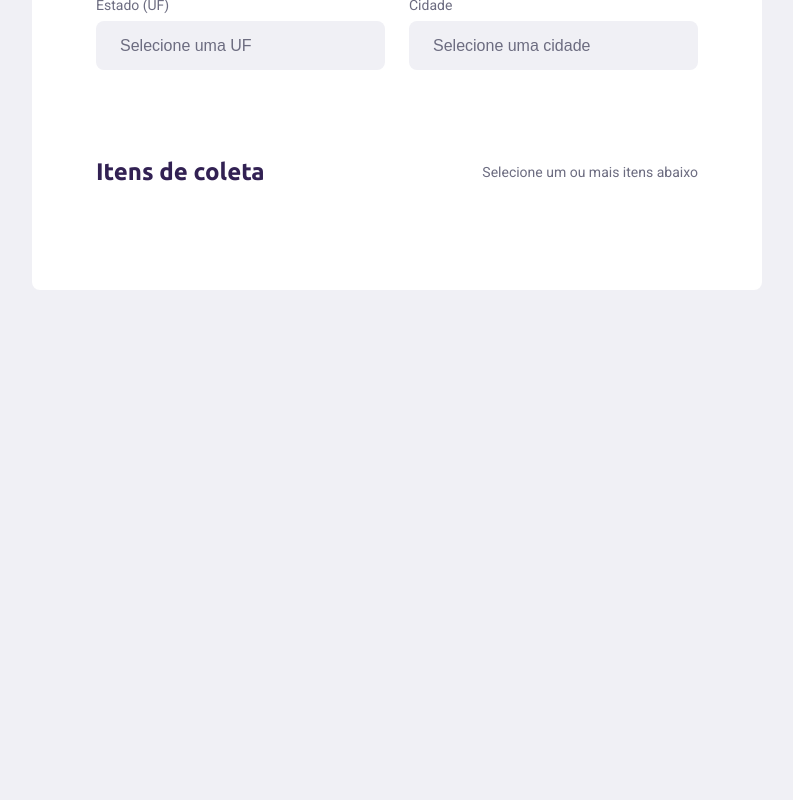
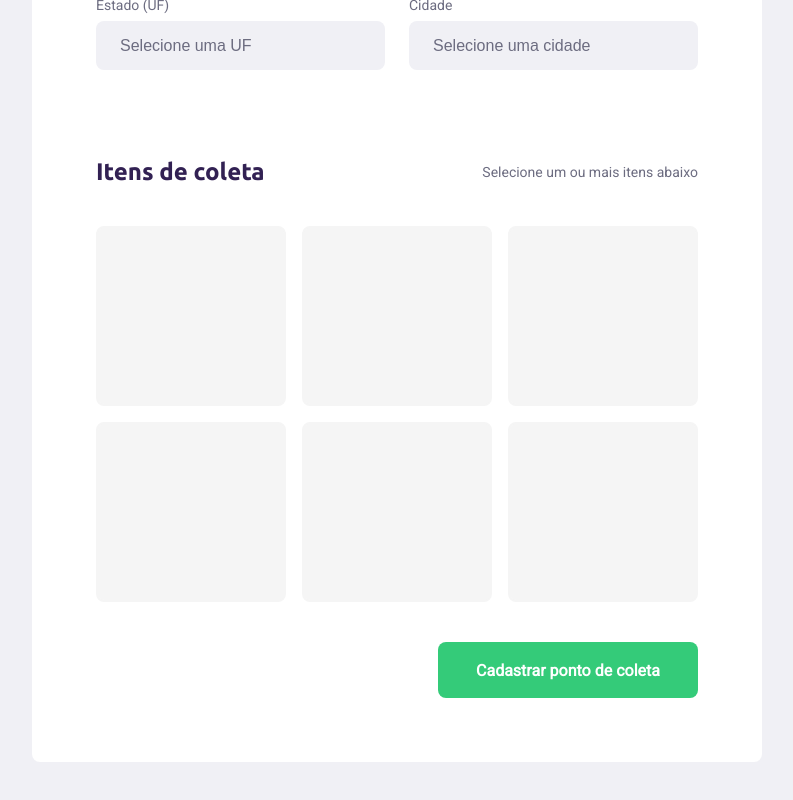
Before and after one commit to zoedsoupe/Ecoleta, a React (Create React App) app in the folder web/: page /create-point in a window 1280 px wide. Shown: the part 785-1585 px from the top of the page, without its empty margins (243-1036 px from the left). Before the commit the page ends 1155 px from the top, so only its background shows below. Built offline with nearby package versions, Linux system fonts and the light colour scheme.

Commit message:
items fieldset on create point page

```diff
--- a/web/src/pages/CreatePoint/index.tsx
+++ b/web/src/pages/CreatePoint/index.tsx
@@ -72,7 +72,36 @@ const CreatePoint = () => {
             <h2>Itens de coleta</h2>
             <span>Selecione um ou mais itens abaixo</span>
           </legend>
+
+          <ul className="items-grid">
+            <li>
+              <img src="" alt="" />
+              <span></span>
+            </li>
+            <li>
+              <img src="" alt="" />
+              <span></span>
+            </li>
+            <li>
+              <img src="" alt="" />
+              <span></span>
+            </li>
+            <li>
+              <img src="" alt="" />
+              <span></span>
+            </li>
+            <li>
+              <img src="" alt="" />
+              <span></span>
+            </li>
+            <li>
+              <img src="" alt="" />
+              <span></span>
+            </li>
+          </ul>
         </fieldset>
+
+        <button type="submit">Cadastrar ponto de coleta</button>
       </form>
     </div>
   );
```
